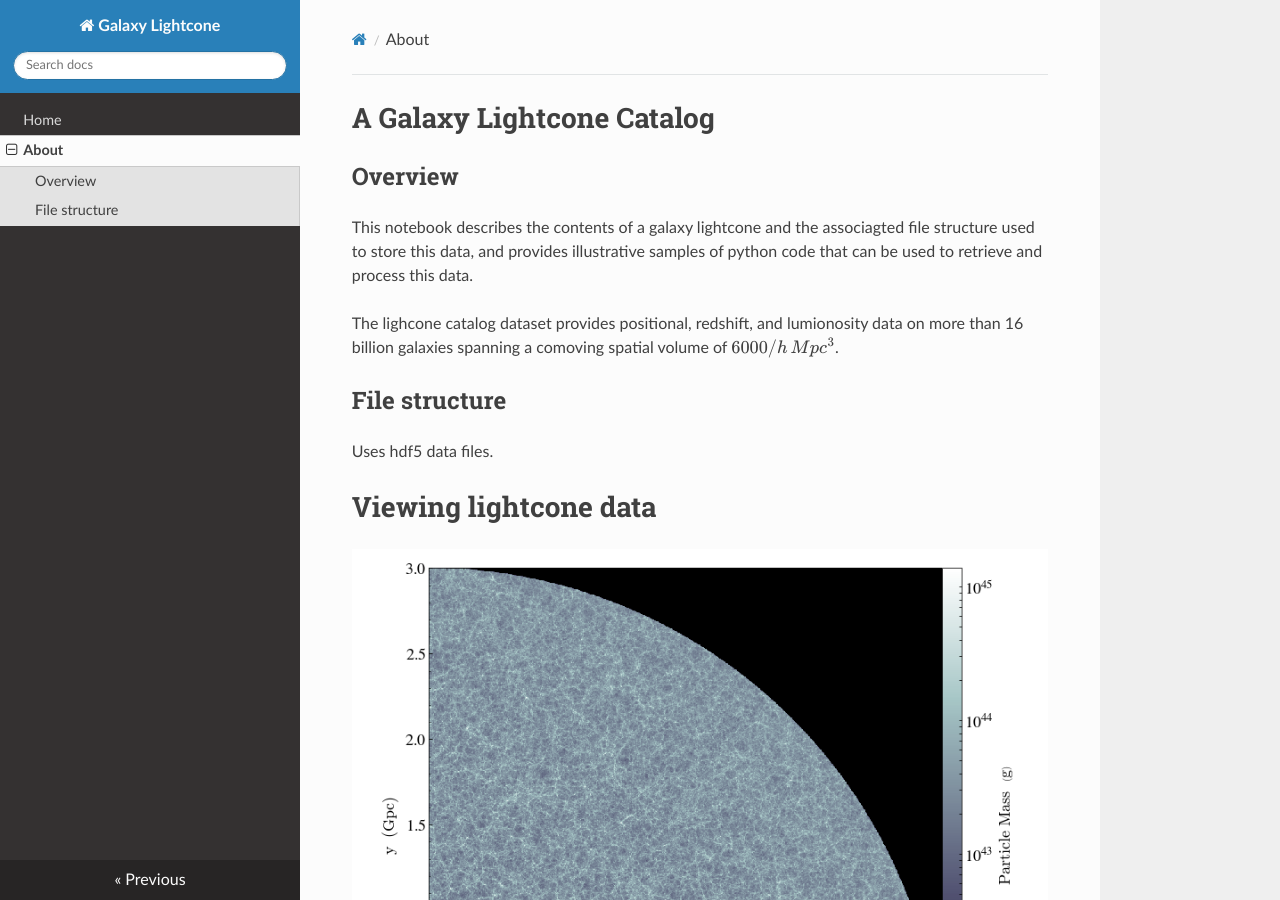
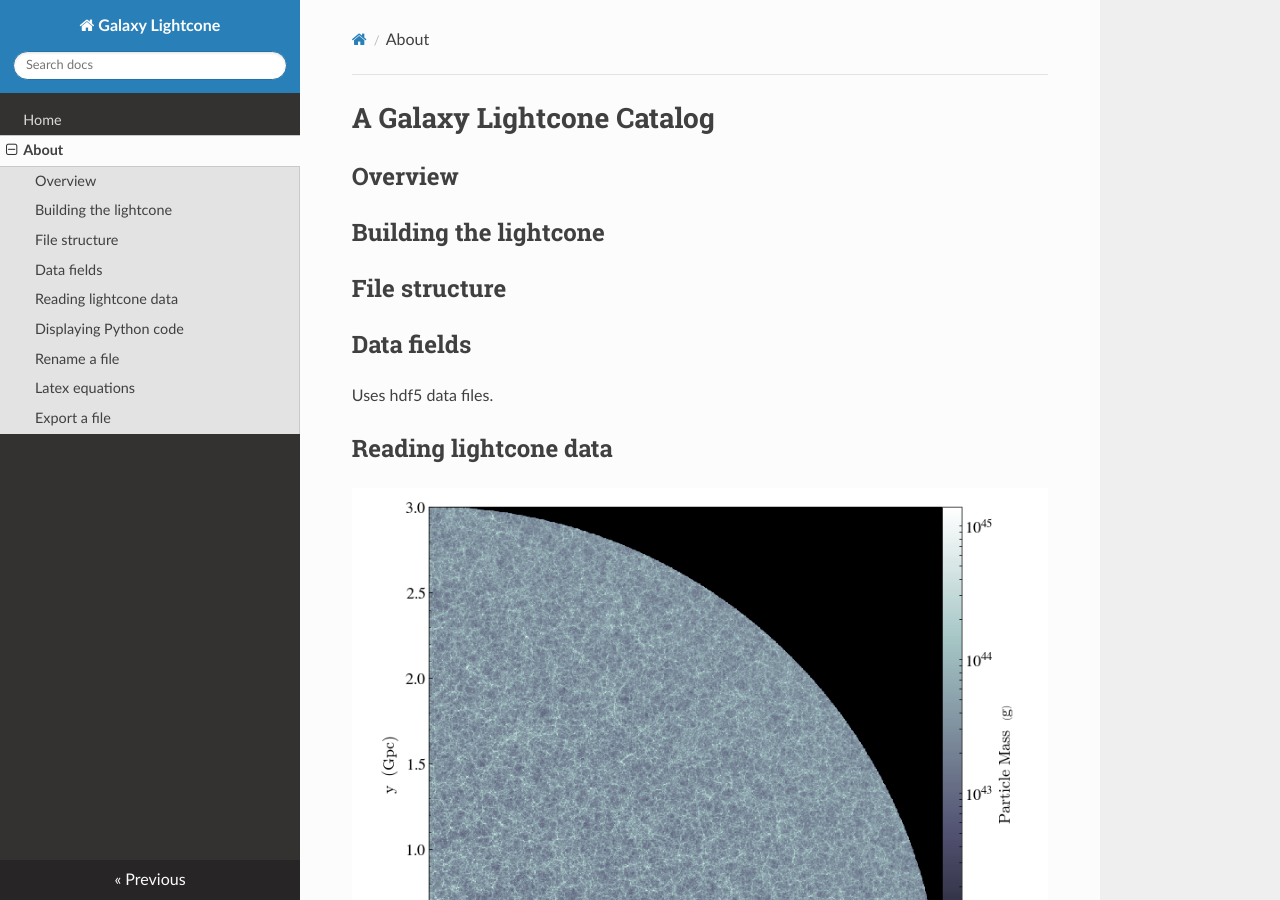
Before and after one commit to rajbooth/Lightcone, an MkDocs documentation site: the page built from docs/about.md, in a window 1280 px wide and 900 px high. Built offline with MkDocs 1.6.1, drawn with Linux system fonts in a browser that asks for light colours; nearby versions of some CDN libraries; formulas are drawn with MathJax 3.

Commit message:
docs/about.md updated from https://stackedit.io/

```diff
--- a/docs/about.md
+++ b/docs/about.md
@@ -2,16 +2,16 @@
 
 ## Overview
 
-This notebook describes the contents of a galaxy lightcone and the associagted file structure used to store this data, and provides illustrative samples of python code that can be used to retrieve and process this data.
 
-The lighcone catalog dataset provides positional, redshift, and lumionosity data on more than 16 billion galaxies spanning a comoving spatial volume of $6000/h \,  Mpc^3$.
-
+## Building the lightcone
 
 ## File structure
 
+## Data fields
+
 Uses hdf5 data files.
 
-# Viewing lightcone data
+## Reading lightcone data
 ![Slice through galaxy lightcone](https://github.com/rajbooth/Lightcone/raw/master/images/particle_lightcone_Particle_z_particle_mass.png)
 The file explorer is accessible using the button in left corner of the navigation bar. You can create a new file by clicking the **New file** button in the file explorer. You can also create folders by clicking the **New folder** button.
 
```
Also changed, not shown: other parts of docs/about.md (+4 -4 lines).
